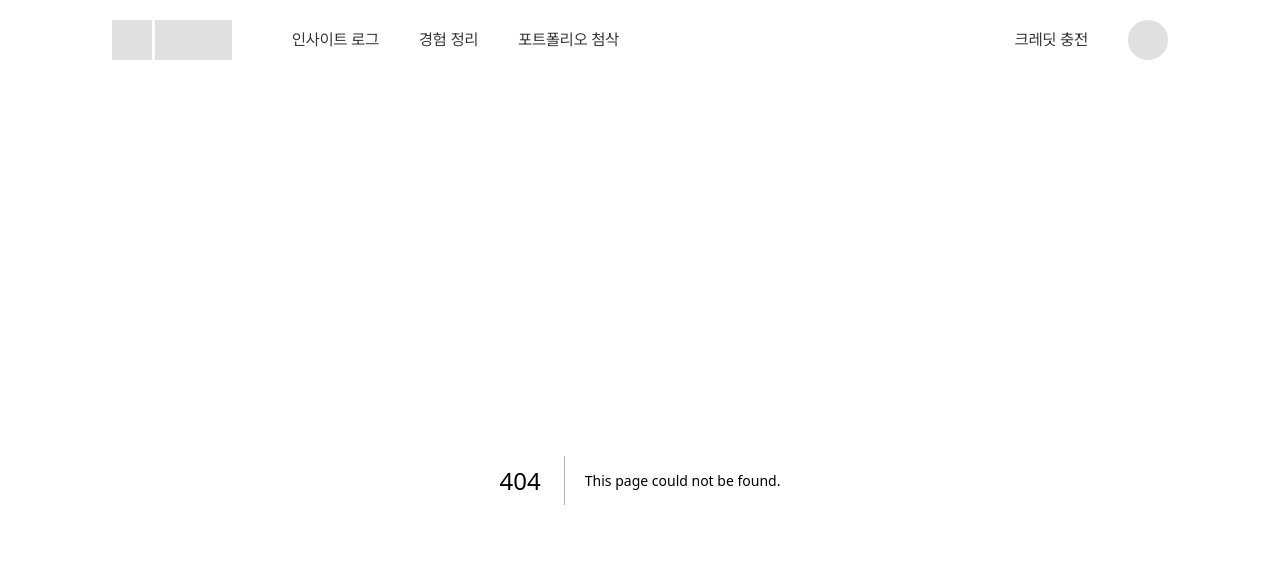
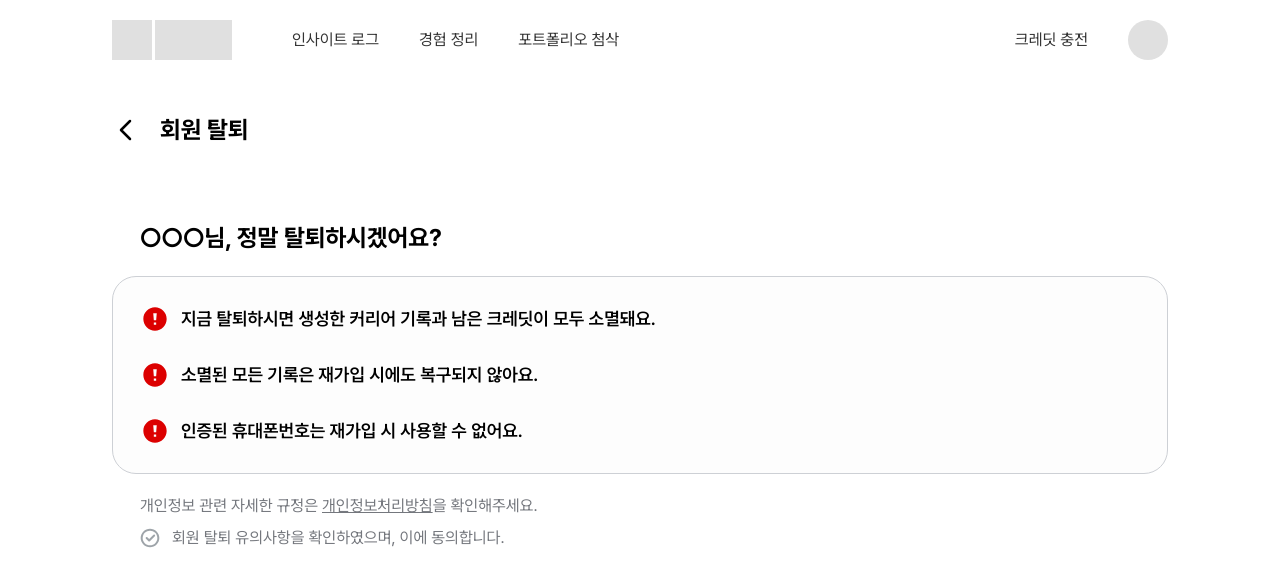
Before and after one commit to Teamie71/folioo-front, a Next.js app: page /withdraw in a window 1280 px wide. Before the commit this address had no page. Shown: the top 586 px of the page. Built offline with nearby package versions, Linux system fonts and the light colour scheme.

Commit message:
✨ Feat: 회원 탈퇴 페이지 상단 섹션 UI 구현

```diff
--- /dev/null
+++ b/src/app/(main)/withdraw/page.tsx
@@ -0,0 +1,178 @@
+'use client';
+
+import { useState } from 'react';
+import { useRouter } from 'next/navigation';
+import * as CheckboxPrimitive from '@radix-ui/react-checkbox';
+import { BackButton } from '@/components/BackButton';
+import { CommonButton } from '@/components/CommonButton';
+import { Checkbox } from '@/components/ui/CheckBox';
+
+export default function WithdrawPage() {
+  const router = useRouter();
+  const [isAgreed, setIsAgreed] = useState(false);
+  // TODO: 실제 사용자 이름으로 교체 필요
+  const userName = '○○○';
+
+  const handleWithdraw = () => {
+    if (!isAgreed) return;
+    // TODO: 탈퇴 API 호출
+    // 회원 탈퇴 로직 구현
+    console.log('회원 탈퇴 처리');
+  };
+
+  return (
+    <div className='mx-auto w-full max-w-[66rem] py-[2rem]'>
+      <div className='flex flex-col'>
+        {/* 헤더 */}
+        <div className='flex items-center gap-[1.25rem]'>
+          <BackButton />
+          <h1 className='text-[1.5rem] font-bold text-[#000000]'>회원 탈퇴</h1>
+        </div>
+
+        {/* 메인 질문부터 시작하는 섹션 */}
+        <div>
+          {/* 메인 질문 */}
+          <div className='mt-[4.5rem] pl-[1.75rem]'>
+            <h2 className='text-[1.5rem] font-bold text-[#000000]'>
+              {userName}님, 정말 탈퇴하시겠어요?
+            </h2>
+          </div>
+
+          {/* 경고 박스 */}
+          <div className='mt-[1.25rem] flex flex-col gap-[1.75rem] rounded-[1.5rem] border border-[#CDD0D5] bg-[#FDFDFD] p-[1.75rem]'>
+          {/* 경고 1 */}
+          <div className='flex items-start gap-[0.75rem]'>
+            <div className='flex h-[1.75rem] w-[1.75rem] shrink-0 items-center justify-center'>
+              <svg
+                xmlns='http://www.w3.org/2000/svg'
+                width='28'
+                height='28'
+                viewBox='0 0 28 28'
+                fill='none'
+                className='h-[1.75rem] w-[1.75rem]'
+              >
+                <path
+                  d='M13.9997 2.33325C7.55618 2.33325 2.33301 7.55642 2.33301 13.9999C2.33301 20.4434 7.55618 25.6666 13.9997 25.6666C20.4432 25.6666 25.6663 20.4434 25.6663 13.9999C25.6663 7.55642 20.4432 2.33325 13.9997 2.33325ZM15.1663 19.8333H12.833V17.4999H15.1663V19.8333ZM15.1663 15.1666H12.833L12.2497 8.16659H15.7497L15.1663 15.1666Z'
+                  fill='#DC0000'
+                />
+              </svg>
+            </div>
+            <p className='text-[1.125rem] font-semibold leading-[150%] text-[#000000]'>
+              지금 탈퇴하시면 생성한 커리어 기록과 남은 크레딧이 모두
+              소멸돼요.
+            </p>
+          </div>
+
+          {/* 경고 2 */}
+          <div className='flex items-start gap-[0.75rem]'>
+            <div className='flex h-[1.75rem] w-[1.75rem] shrink-0 items-center justify-center'>
+              <svg
+                xmlns='http://www.w3.org/2000/svg'
+                width='28'
+                height='28'
+                viewBox='0 0 28 28'
+                fill='none'
+                className='h-[1.75rem] w-[1.75rem]'
+              >
+                <path
+                  d='M13.9997 2.33325C7.55618 2.33325 2.33301 7.55642 2.33301 13.9999C2.33301 20.4434 7.55618 25.6666 13.9997 25.6666C20.4432 25.6666 25.6663 20.4434 25.6663 13.9999C25.6663 7.55642 20.4432 2.33325 13.9997 2.33325ZM15.1663 19.8333H12.833V17.4999H15.1663V19.8333ZM15.1663 15.1666H12.833L12.2497 8.16659H15.7497L15.1663 15.1666Z'
+                  fill='#DC0000'
+                />
+              </svg>
+            </div>
+            <p className='text-[1.125rem] font-semibold leading-[150%] text-[#000000]'>
+              소멸된 모든 기록은 재가입 시에도 복구되지 않아요.
+            </p>
+          </div>
+
+          {/* 경고 3 */}
+          <div className='flex items-start gap-[0.75rem]'>
+            <div className='flex h-[1.75rem] w-[1.75rem] shrink-0 items-center justify-center'>
+              <svg
+                xmlns='http://www.w3.org/2000/svg'
+                width='28'
+                height='28'
+                viewBox='0 0 28 28'
+                fill='none'
+                className='h-[1.75rem] w-[1.75rem]'
+              >
+                <path
+                  d='M13.9997 2.33325C7.55618 2.33325 2.33301 7.55642 2.33301 13.9999C2.33301 20.4434 7.55618 25.6666 13.9997 25.6666C20.4432 25.6666 25.6663 20.4434 25.6663 13.9999C25.6663 7.55642 20.4432 2.33325 13.9997 2.33325ZM15.1663 19.8333H12.833V17.4999H15.1663V19.8333ZM15.1663 15.1666H12.833L12.2497 8.16659H15.7497L15.1663 15.1666Z'
+                  fill='#DC0000'
+                />
+              </svg>
+            </div>
+            <p className='text-[1.125rem] font-semibold leading-[150%] text-[#000000]'>
+              인증된 휴대폰번호는 재가입 시 사용할 수 없어요.
+            </p>
+          </div>
+          </div>
+
+          {/* 개인정보처리방침 링크 */}
+          <div className='mt-[1.25rem] h-[1.5rem] text-[1rem] text-[#74777D] pl-[1.75rem] leading-[1.5rem]'>
+          개인정보 관련 자세한 규정은{' '}
+          <a
+            href='#'
+            className='underline'
+            onClick={(e) => {
+              e.preventDefault();
+              // TODO: 개인정보처리방침 페이지 경로로 이동
+            }}
+          >
+            개인정보처리방침
+          </a>
+          을 확인해주세요.
+          </div>
+
+          {/* 체크박스 */}
+          <div className='mt-[0.5rem] flex h-[1.5rem] items-center gap-[0.75rem] pl-[1.75rem]'>
+          <CheckboxPrimitive.Root
+            id='withdraw-agreement'
+            checked={isAgreed}
+            onCheckedChange={(checked) => setIsAgreed(checked === true)}
+            className='flex h-[1.25rem] w-[1.25rem] shrink-0 cursor-pointer items-center justify-center border-none bg-transparent p-0 outline-none focus-visible:ring-2 focus-visible:ring-[#5060C5] focus-visible:ring-offset-2'
+          >
+            <svg
+              xmlns='http://www.w3.org/2000/svg'
+              width='20'
+              height='20'
+              viewBox='0 0 20 20'
+              fill='none'
+              className='h-[1.25rem] w-[1.25rem]'
+            >
+              <g clipPath='url(#clip0_3242_4761)'>
+                <path
+                  d='M10.0003 18.3334C11.0949 18.3348 12.1789 18.1198 13.1901 17.701C14.2014 17.2821 15.1198 16.6675 15.8928 15.8926C16.6678 15.1196 17.2823 14.2011 17.7012 13.1899C18.1201 12.1787 18.335 11.0946 18.3337 10.0001C18.335 8.90554 18.1201 7.82152 17.7012 6.81029C17.2823 5.79907 16.6678 4.88058 15.8928 4.10759C15.1198 3.33265 14.2014 2.7181 13.1901 2.29922C12.1789 1.88034 11.0949 1.6654 10.0003 1.66675C8.90579 1.6654 7.82176 1.88034 6.81054 2.29922C5.79931 2.7181 4.88082 3.33265 4.10783 4.10759C3.3329 4.88058 2.71834 5.79907 2.29946 6.81029C1.88059 7.82152 1.66565 8.90554 1.667 10.0001C1.66565 11.0946 1.88059 12.1787 2.29946 13.1899C2.71834 14.2011 3.3329 15.1196 4.10783 15.8926C4.88082 16.6675 5.79931 17.2821 6.81054 17.701C7.82176 18.1198 8.90579 18.3348 10.0003 18.3334Z'
+                  stroke={isAgreed ? '#5060C5' : '#9EA4A9'}
+                  strokeWidth='2'
+                  strokeLinejoin='round'
+                />
+                <path
+                  d='M6.66699 10L9.16699 12.5L14.167 7.5'
+                  stroke={isAgreed ? '#5060C5' : '#9EA4A9'}
+                  strokeWidth='2'
+                  strokeLinecap='round'
+                  strokeLinejoin='round'
+                />
+              </g>
+              <defs>
+                <clipPath id='clip0_3242_4761'>
+                  <rect width='20' height='20' fill='white' />
+                </clipPath>
+              </defs>
+            </svg>
+          </CheckboxPrimitive.Root>
+          <label
+            htmlFor='withdraw-agreement'
+            className={`cursor-pointer text-[1rem] ${
+              isAgreed ? 'text-[#5060C5]' : 'text-[#74777D]'
+            }`}
+          >
+            회원 탈퇴 유의사항을 확인하였으며, 이에 동의합니다.
+          </label>
+        </div>
+        </div>
+      </div>
+    </div>
+  );
+}
```
